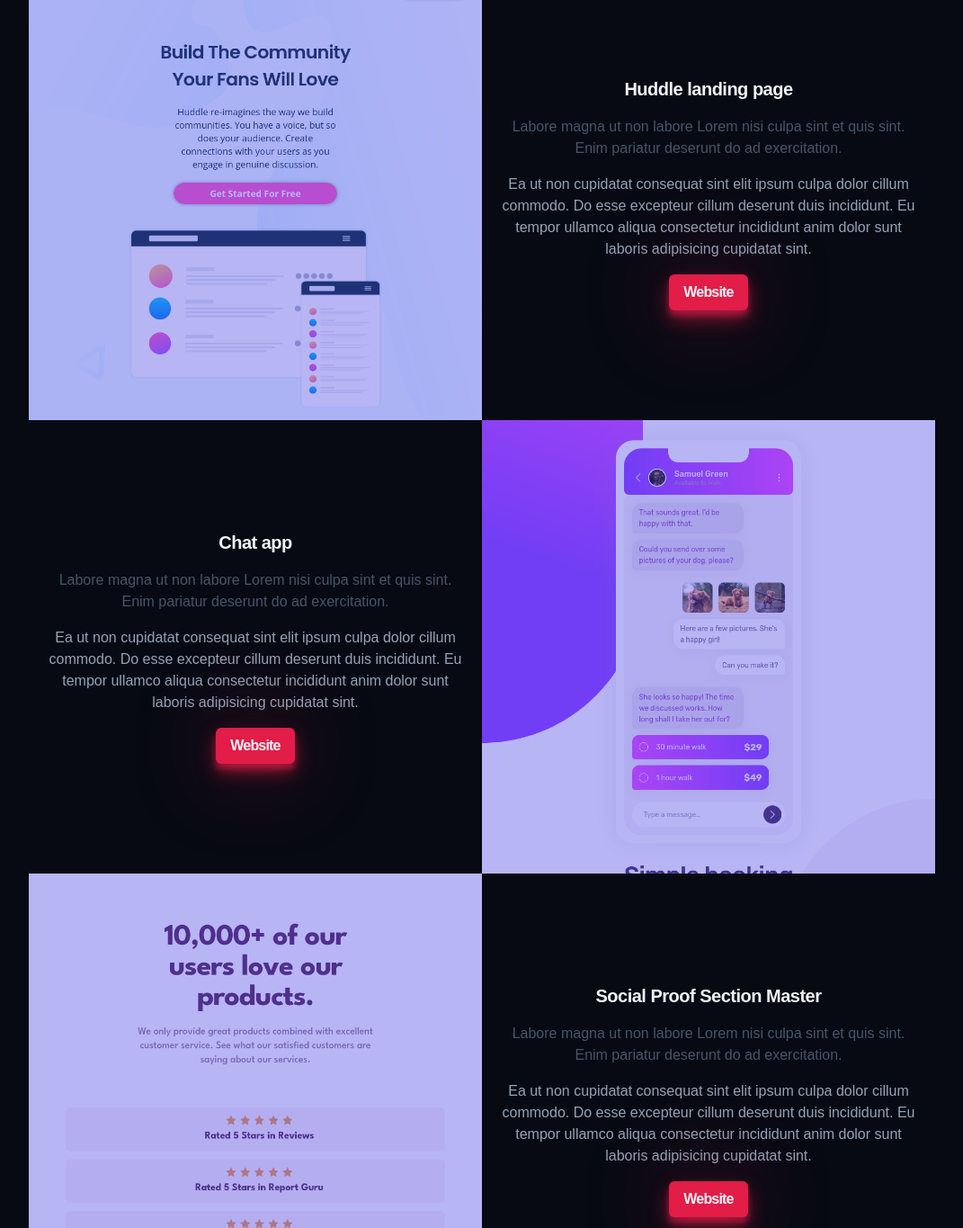
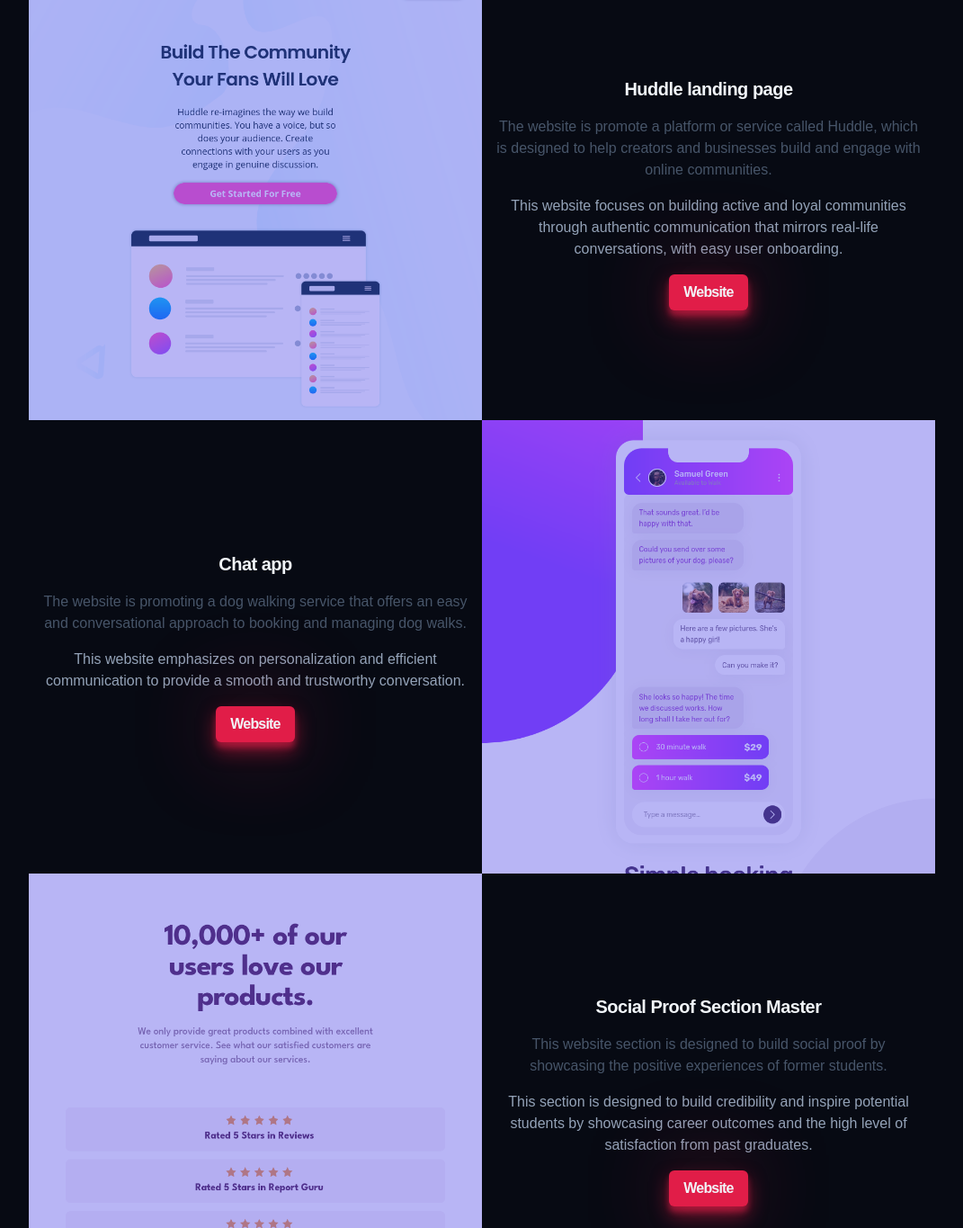
Before and after one commit to Rolandchn/My-Portfolio, a website built with Vite: page index.html in a window 1280 px wide. Shown: the part 1582-2947 px from the top of the page at 90% size, without its empty margins (104-1175 px from the left). Built offline with nearby package versions, Linux system fonts and the light colour scheme; a web font is replaced by a local one.

Commit message:
description for each projet in the project section

```diff
--- a/index.html
+++ b/index.html
@@ -128,10 +128,10 @@
                     <div class="project__box--content project__box--content1">
                         <h3 class="project__box--content-title">Huddle landing page</h3>
                         <p class="project__box--content-description">
-                            Labore magna ut non labore Lorem nisi culpa sint et quis sint. Enim pariatur deserunt do ad exercitation.
+                            The website is promote a platform or service called Huddle, which is designed to help creators and businesses build and engage with online communities.
                         </p>
                         <p class="project__box--content-subdescription">
-                            Ea ut non cupidatat consequat sint elit ipsum culpa dolor cillum commodo. Do esse excepteur cillum deserunt duis incididunt. Eu tempor ullamco aliqua consectetur incididunt anim dolor sunt laboris adipisicing cupidatat sint.
+                            This website focuses on building active and loyal communities through authentic communication that mirrors real-life conversations, with easy user onboarding.
                         </p>
                         <a class="btn project__box--content-link" href="https://huddle-landing-page-with-alternating-feature-blocks-master-fawn.vercel.app" target="_blank" rel="noopener noreferrer">Website</a>
                     </div>
@@ -143,11 +143,10 @@
                     <div class="project__box--content project__box--content2">
                         <h3 class="project__box--content-title">Chat app</h3>
                         <p class="project__box--content-description">
-                            Labore magna ut non labore Lorem nisi culpa sint et quis sint. Enim pariatur deserunt do ad exercitation.
+                            The website is promoting a dog walking service that offers an easy and conversational approach to booking and managing dog walks.
                         </p>
                         <p class="project__box--content-subdescription">
-                            Ea ut non cupidatat consequat sint elit ipsum culpa dolor cillum commodo. Do esse excepteur cillum deserunt duis incididunt. Eu tempor ullamco aliqua consectetur incididunt anim dolor sunt laboris adipisicing cupidatat sint.
-                        </p>
+                            This website emphasizes on personalization and efficient communication to provide a smooth and trustworthy conversation.                        </p>
                         <a class="btn project__box--content-link" href="https://chat-app-css-illustration-master-w33t.vercel.app" target="_blank" rel="noopener noreferrer">Website</a>
                     </div>
 
@@ -159,10 +158,10 @@
                     <div class="project__box--content project__box--content3">
                         <h3 class="project__box--content-title">Social Proof Section Master</h3>
                         <p class="project__box--content-description">
-                            Labore magna ut non labore Lorem nisi culpa sint et quis sint. Enim pariatur deserunt do ad exercitation.
+                            This website section is designed to build social proof by showcasing the positive experiences of former students.
                         </p>
                         <p class="project__box--content-subdescription">
-                            Ea ut non cupidatat consequat sint elit ipsum culpa dolor cillum commodo. Do esse excepteur cillum deserunt duis incididunt. Eu tempor ullamco aliqua consectetur incididunt anim dolor sunt laboris adipisicing cupidatat sint.
+                            This section is designed to build credibility and inspire potential students by showcasing career outcomes and the high level of satisfaction from past graduates.
                         </p>
                         <a class="btn project__box--content-link" href="https://social-proof-section-master-azure.vercel.app" target="_blank" rel="noopener noreferrer">Website</a>
                     </div>
```
